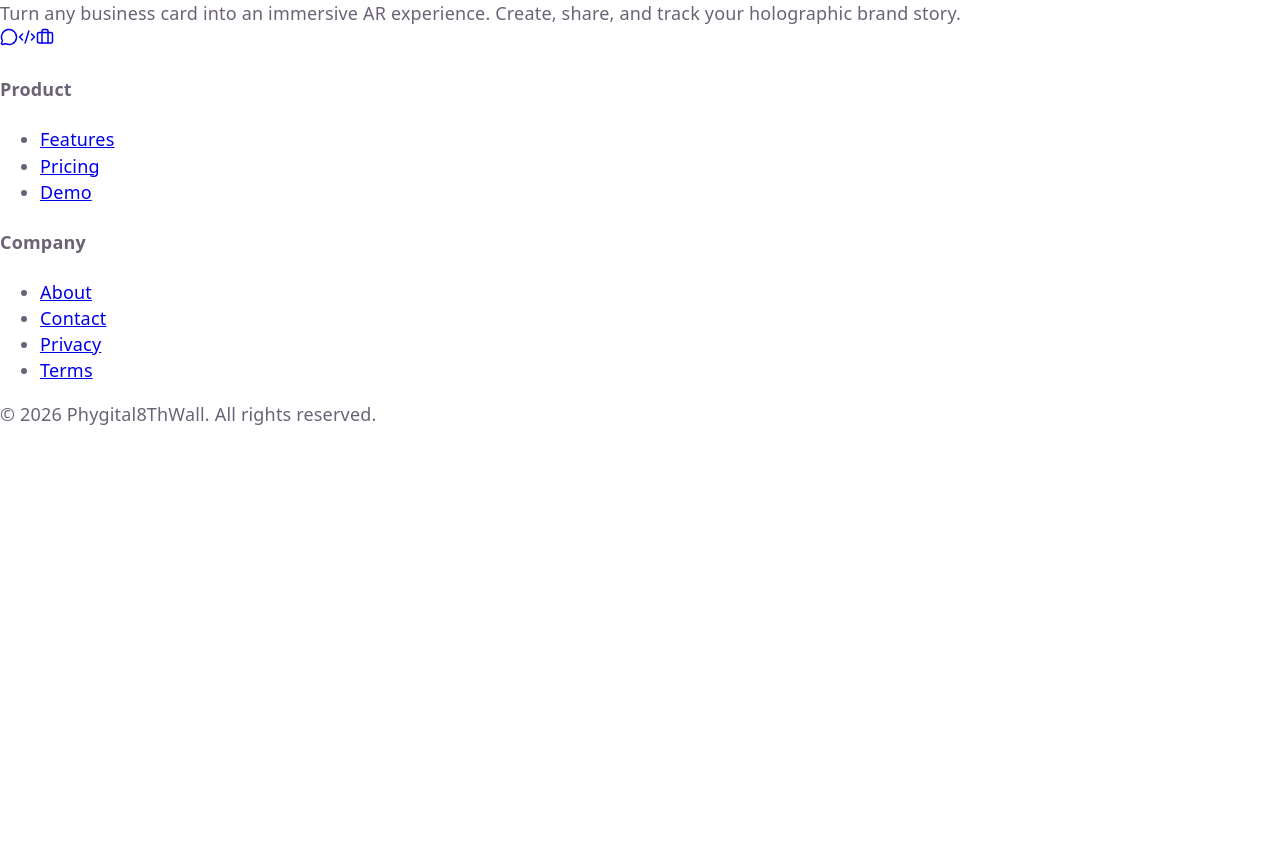
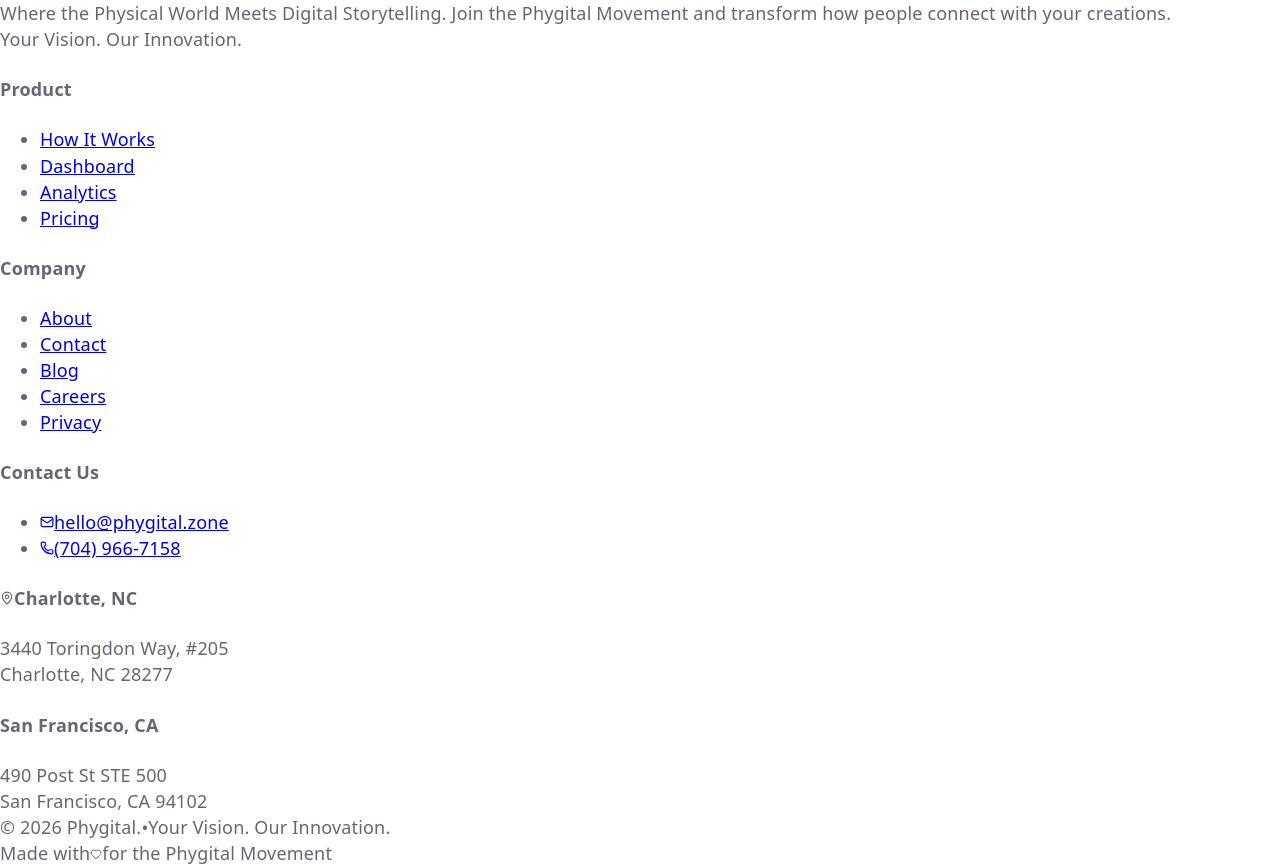
Before and after one commit to thankiuday/Phygital_8th_wall, a React (Vite) app in the folder client/: page / in a window 1280 px wide. Shown: the part 1251-2117 px from the top of the page. Before the commit the page ends 1678 px from the top, so only its background shows below. Built offline with nearby package versions, Linux system fonts and the light colour scheme; no server answers; the HTML template or start-up script is replaced by a standard one.

Commit message:
feat: add campaign type filter and redesign footer
Add a type-based filter on the campaigns page and update the global footer to the new Phygital layout with theme-adaptive styling, contact details, and branded treatment.

```diff
--- a/client/src/components/ui/Footer.jsx
+++ b/client/src/components/ui/Footer.jsx
@@ -1,80 +1,105 @@
 import { Link } from 'react-router-dom';
-import { Zap, Code2, MessageCircle, Briefcase } from 'lucide-react';
+import { Heart, Mail, Phone, MapPin, Zap } from 'lucide-react';
 
 /**
- * Footer — site-wide footer with links + brand info.
+ * Footer — site-wide footer with brand, links, and contact details.
  */
 const Footer = () => {
   return (
     <footer className="border-t border-[var(--border-color)] bg-[var(--surface-1)]">
       <div className="content-width section-padding py-12">
-        <div className="grid grid-cols-1 gap-10 md:grid-cols-4">
-          {/* Brand column */}
-          <div className="md:col-span-2">
+        <div className="grid grid-cols-1 gap-10 md:grid-cols-2 lg:grid-cols-4">
+          <div className="lg:col-span-2">
             <Link to="/" className="flex items-center gap-2">
-              <span className="flex h-8 w-8 items-center justify-center rounded-lg bg-gradient-brand">
+              <span className="flex h-8 w-8 items-center justify-center rounded-lg bg-gradient-brand shadow-glow">
                 <Zap size={16} className="text-white" />
               </span>
-              <span className="gradient-text text-lg font-bold">Phygital8ThWall</span>
+              <span className="gradient-text text-lg font-bold">Phygital</span>
             </Link>
-            <p className="mt-3 max-w-sm text-sm leading-relaxed text-[var(--text-muted)]">
-              Turn any business card into an immersive AR experience. Create, share, and track your
-              holographic brand story.
+
+            <p className="mt-3 max-w-xl text-sm leading-relaxed text-[var(--text-muted)]">
+              Where the Physical World Meets Digital Storytelling. Join the Phygital Movement and
+              transform how people connect with your creations.
             </p>
-            <div className="mt-4 flex items-center gap-3">
-              {[
-                { Icon: MessageCircle, href: '#', label: 'Twitter' },
-                { Icon: Code2, href: '#', label: 'GitHub' },
-                { Icon: Briefcase, href: '#', label: 'LinkedIn' },
-              ].map(({ Icon, href, label }) => (
-                <a
-                  key={label}
-                  href={href}
-                  aria-label={label}
-                  className="inline-flex h-11 w-11 items-center justify-center rounded-xl border border-[var(--border-color)] text-[var(--text-muted)] transition-colors hover:border-brand-500 hover:text-brand-400"
-                >
-                  <Icon size={18} />
-                </a>
-              ))}
-            </div>
+            <p className="mt-2 text-sm font-medium text-[var(--text-secondary)]">
+              Your Vision. Our Innovation.
+            </p>
           </div>
 
-          {/* Links */}
           <div>
             <h4 className="mb-3 text-sm font-semibold text-[var(--text-primary)]">Product</h4>
             <ul className="space-y-2 text-sm text-[var(--text-muted)]">
-              {['Features', 'Pricing', 'Demo'].map((item) => (
-                <li key={item}>
-                  <Link
-                    to={`/${item.toLowerCase()}`}
-                    className="transition-colors hover:text-[var(--brand)]"
-                  >
-                    {item}
-                  </Link>
-                </li>
-              ))}
+              <li><Link to="/how-it-works" className="transition-colors hover:text-[var(--brand)]">How It Works</Link></li>
+              <li><Link to="/dashboard" className="transition-colors hover:text-[var(--brand)]">Dashboard</Link></li>
+              <li><Link to="/dashboard/analytics" className="transition-colors hover:text-[var(--brand)]">Analytics</Link></li>
+              <li><Link to="/pricing" className="transition-colors hover:text-[var(--brand)]">Pricing</Link></li>
             </ul>
           </div>
 
           <div>
             <h4 className="mb-3 text-sm font-semibold text-[var(--text-primary)]">Company</h4>
             <ul className="space-y-2 text-sm text-[var(--text-muted)]">
-              {['About', 'Contact', 'Privacy', 'Terms'].map((item) => (
-                <li key={item}>
-                  <Link
-                    to={`/${item.toLowerCase()}`}
-                    className="transition-colors hover:text-[var(--brand)]"
-                  >
-                    {item}
-                  </Link>
-                </li>
-              ))}
+              <li><Link to="/about" className="transition-colors hover:text-[var(--brand)]">About</Link></li>
+              <li><Link to="/contact" className="transition-colors hover:text-[var(--brand)]">Contact</Link></li>
+              <li><Link to="/blog" className="transition-colors hover:text-[var(--brand)]">Blog</Link></li>
+              <li><Link to="/careers" className="transition-colors hover:text-[var(--brand)]">Careers</Link></li>
+              <li><Link to="/privacy" className="transition-colors hover:text-[var(--brand)]">Privacy</Link></li>
             </ul>
           </div>
         </div>
 
-        <div className="mt-10 border-t border-[var(--border-color)] pt-6 text-center text-xs text-[var(--text-muted)]">
-          © {new Date().getFullYear()} Phygital8ThWall. All rights reserved.
+        <div className="mt-10 grid grid-cols-1 gap-8 border-t border-[var(--border-color)] pt-8 lg:grid-cols-3">
+          <div>
+            <h4 className="mb-3 text-sm font-semibold text-[var(--text-primary)]">Contact Us</h4>
+            <ul className="space-y-1.5 text-sm text-[var(--text-muted)]">
+              <li>
+                <a href="mailto:hello@phygital.zone" className="inline-flex items-center gap-2 transition-colors hover:text-[var(--brand)]">
+                  <Mail size={14} className="text-brand-400" />
+                  hello@phygital.zone
+                </a>
+              </li>
+              <li>
+                <a href="tel:+17049667158" className="inline-flex items-center gap-2 transition-colors hover:text-[var(--brand)]">
+                  <Phone size={14} className="text-brand-400" />
+                  (704) 966-7158
+                </a>
+              </li>
+            </ul>
+          </div>
+
+          <div>
+            <h4 className="mb-2 inline-flex items-center gap-2 text-sm font-semibold text-[var(--text-primary)]">
+              <MapPin size={14} className="text-brand-400" />
+              Charlotte, NC
+            </h4>
+            <p className="text-sm text-[var(--text-muted)]">
+              3440 Toringdon Way, #205
+              <br />
+              Charlotte, NC 28277
+            </p>
+          </div>
+
+          <div>
+            <h4 className="mb-2 text-sm font-semibold text-[var(--text-primary)]">San Francisco, CA</h4>
+            <p className="text-sm text-[var(--text-muted)]">
+              490 Post St STE 500
+              <br />
+              San Francisco, CA 94102
+            </p>
+          </div>
+        </div>
+
+        <div className="mt-8 border-t border-[var(--border-color)] pt-5 text-center text-xs text-[var(--text-muted)]">
+          <div className="flex flex-wrap items-center justify-center gap-2">
+            <span>© 2026 Phygital.</span>
+            <span aria-hidden>•</span>
+            <span>Your Vision. Our Innovation.</span>
+          </div>
+          <div className="mt-1.5 flex flex-wrap items-center justify-center gap-1.5">
+            <span>Made with</span>
+            <Heart size={12} className="text-brand-400" />
+            <span>for the Phygital Movement</span>
+          </div>
         </div>
       </div>
     </footer>
--- a/client/src/pages/campaigns/CampaignsListPage.jsx
+++ b/client/src/pages/campaigns/CampaignsListPage.jsx
@@ -321,6 +321,15 @@ const FILTER_TABS = [
   { value: 'draft', label: 'Draft' },
 ];
 
+const TYPE_FILTER_OPTIONS = [
+  { value: '', label: 'All types' },
+  { value: 'ar-card', label: 'AR Card' },
+  { value: 'single-link-qr', label: 'Single Link QR' },
+  { value: 'multiple-links-qr', label: 'Multiple Links QR' },
+  { value: 'links-video-qr', label: 'Links + Video QR' },
+  { value: 'links-doc-video-qr', label: 'Links + Doc + Video QR' },
+];
+
 const CampaignsListPage = () => {
   const navigate = useNavigate();
   const {
@@ -330,6 +339,7 @@ const CampaignsListPage = () => {
 
   const [search, setSearch]             = useState('');
   const [statusFilter, setStatusFilter] = useState('');
+  const [typeFilter, setTypeFilter]     = useState('');
   const [editTarget, setEditTarget]     = useState(null);
   const [toastMsg, setToastMsg]         = useState('');
 
@@ -338,12 +348,13 @@ const CampaignsListPage = () => {
   const displayed = useMemo(() => {
     let list = campaigns;
     if (statusFilter) list = list.filter((c) => c.status === statusFilter);
+    if (typeFilter) list = list.filter((c) => c.campaignType === typeFilter);
     if (search.trim()) {
       const q = search.trim().toLowerCase();
       list = list.filter((c) => c.campaignName.toLowerCase().includes(q));
     }
     return list;
-  }, [campaigns, statusFilter, search]);
+  }, [campaigns, statusFilter, typeFilter, search]);
 
   const showToast = (msg) => {
     setToastMsg(msg);
@@ -374,7 +385,7 @@ const CampaignsListPage = () => {
 
   const handleSaveEdit = async (id, updates) => updateCampaignInList(id, updates);
 
-  const isFiltered = !!search.trim() || !!statusFilter;
+  const isFiltered = !!search.trim() || !!statusFilter || !!typeFilter;
 
   return (
     <div className="mx-auto max-w-7xl space-y-5 p-4 sm:p-6">
@@ -432,6 +443,25 @@ const CampaignsListPage = () => {
               {tab.label}
             </button>
           ))}
+        </div>
+
+        {/* Campaign type filter */}
+        <div className="sm:w-[220px]">
+          <label htmlFor="campaignTypeFilter" className="sr-only">
+            Filter by campaign type
+          </label>
+          <select
+            id="campaignTypeFilter"
+            value={typeFilter}
+            onChange={(e) => setTypeFilter(e.target.value)}
+            className="w-full rounded-xl border border-[var(--border-color)] bg-[var(--surface-2)] px-3 py-2.5 text-sm text-[var(--text-primary)] outline-none transition-colors focus:border-brand-500 focus:ring-1 focus:ring-brand-500/30"
+          >
+            {TYPE_FILTER_OPTIONS.map((option) => (
+              <option key={option.value || 'all'} value={option.value}>
+                {option.label}
+              </option>
+            ))}
+          </select>
         </div>
       </div>
 
```
